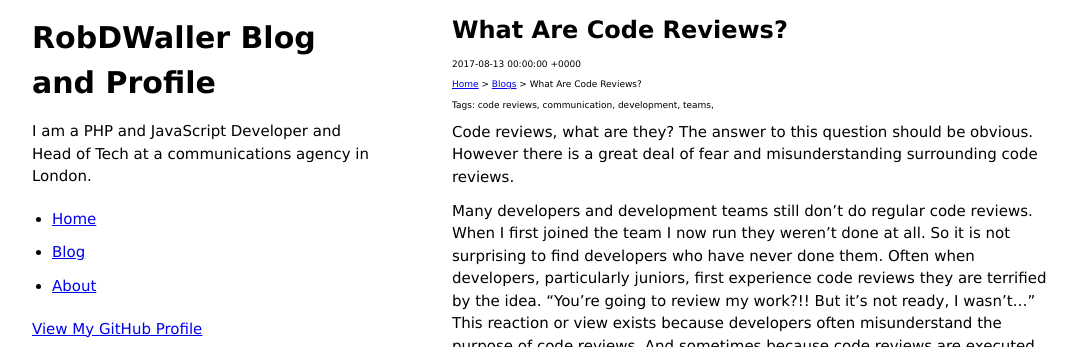
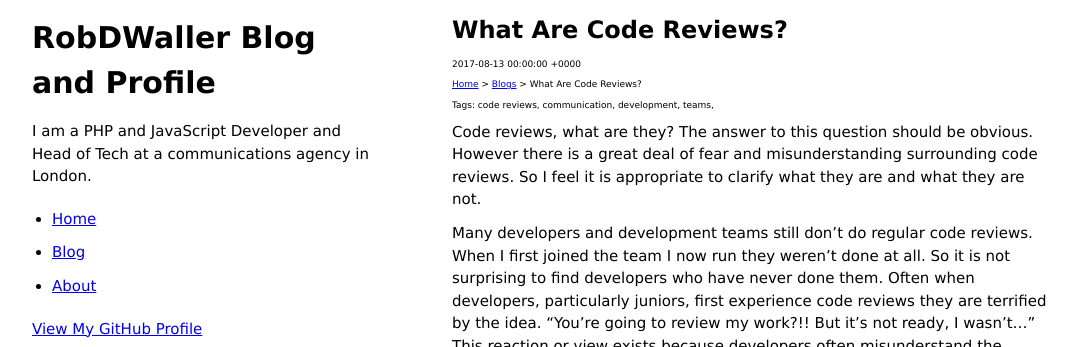
Before and after one commit to RobDWaller/robdwaller.github.io, a Jekyll site: the page built from _posts/2017-08-13-what-are-code-reviews.md, in a window 1280 px wide and 900 px high, cut to the strip 0-347 px from the top of the window. Shown: the whole strip, without its empty margins (98-1175 px from the left). Built offline with Jekyll 4.4.1, drawn with Linux system fonts in a browser that asks for light colours.

Commit message:
final code review amend

```diff
--- a/_posts/2017-08-13-what-are-code-reviews.md
+++ b/_posts/2017-08-13-what-are-code-reviews.md
@@ -5,7 +5,7 @@ title: What Are Code Reviews?
 description: There is a great deal of fear and misunderstanding surrounding code reviews.
 tags: [code reviews, communication, development, teams]
 ---
-Code reviews, what are they? The answer to this question should be obvious. However there is a great deal of fear and misunderstanding surrounding code reviews.
+Code reviews, what are they? The answer to this question should be obvious. However there is a great deal of fear and misunderstanding surrounding code reviews. So I feel it is appropriate to clarify what they are and what they are not.
 
 Many developers and development teams still don't do regular code reviews. When I first joined the team I now run they weren't done at all. So it is not surprising to find developers who have never done them. Often when developers, particularly juniors, first experience code reviews they are terrified by the idea. "You're going to review my work?!! But it's not ready, I wasn't..." This reaction or view exists because developers often misunderstand the purpose of code reviews. And sometimes because code reviews are executed poorly.
 
```
